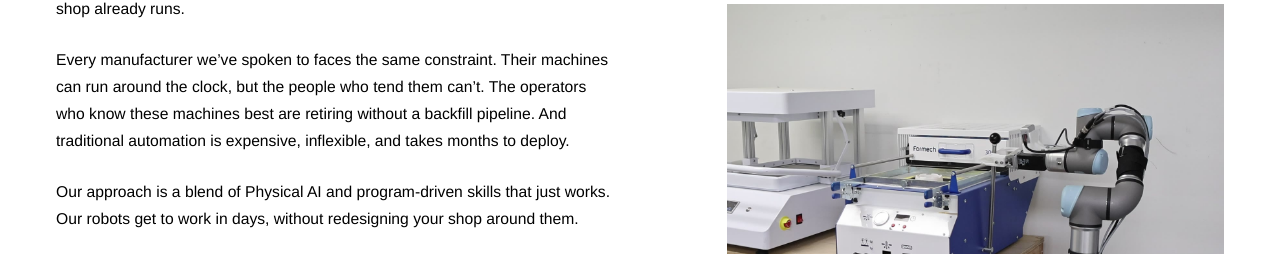
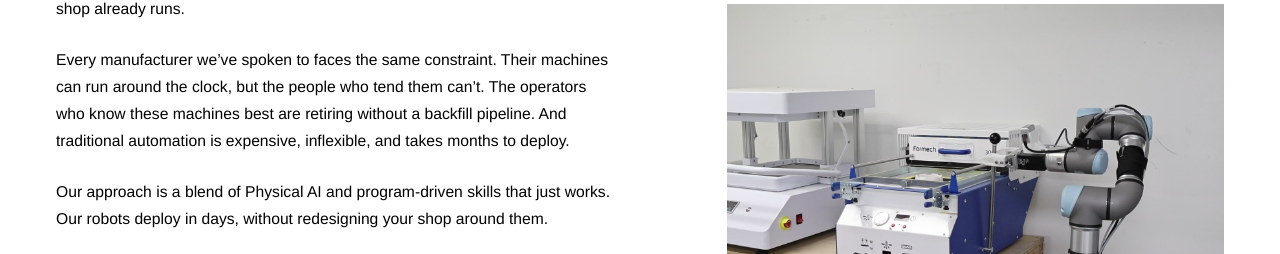
Before and after one commit to Dillonjohnson7/multiply-website, a plain HTML site: page index.html in a window 1280 px wide. Shown: the part 1083-1337 px from the top of the page. Drawn offline with nearby package versions, Linux system fonts and the light colour scheme.

Commit message:
Copy: robots deploy in days
Co-Authored-By: Claude Opus 5.5 <noreply@anthropic.com>

```diff
--- a/index.html
+++ b/index.html
@@ -415,7 +415,7 @@
           Every manufacturer we’ve spoken to faces the same constraint. Their machines can run around the clock, but the people who tend them can’t. The operators who know these machines best are retiring without a backfill pipeline. And traditional automation is expensive, inflexible, and takes months to deploy.
         </p>
         <p>
-          Our approach is a blend of Physical AI and program-driven skills that just works. Our robots get to work in days, without redesigning your shop around them.
+          Our approach is a blend of Physical AI and program-driven skills that just works. Our robots deploy in days, without redesigning your shop around them.
         </p>
         <p>
           We are building for the factories that legacy robotics forgot, the small and mid-size operations that make up the backbone of American manufacturing. We started with one 3D printer in an MIT lab. Now we’re adding new machines every month.
```
